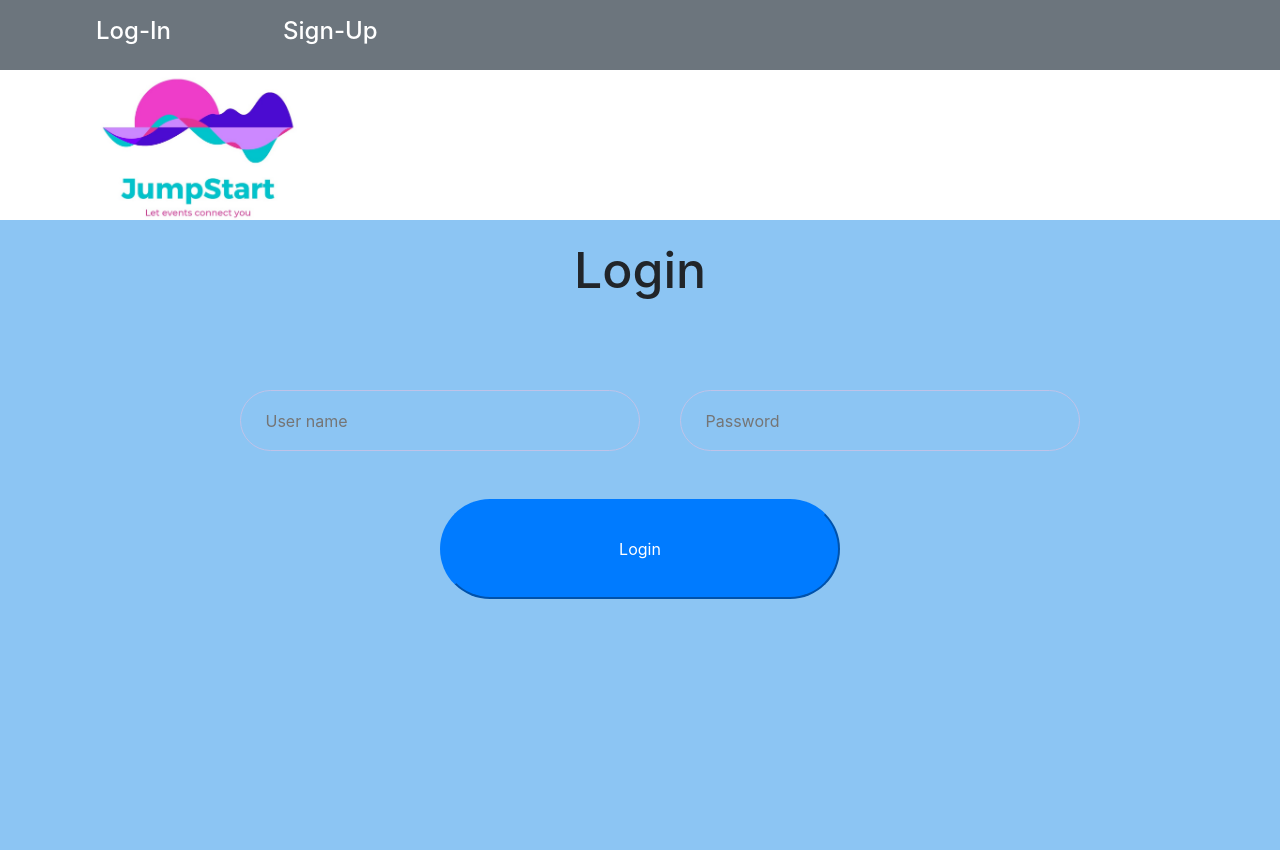
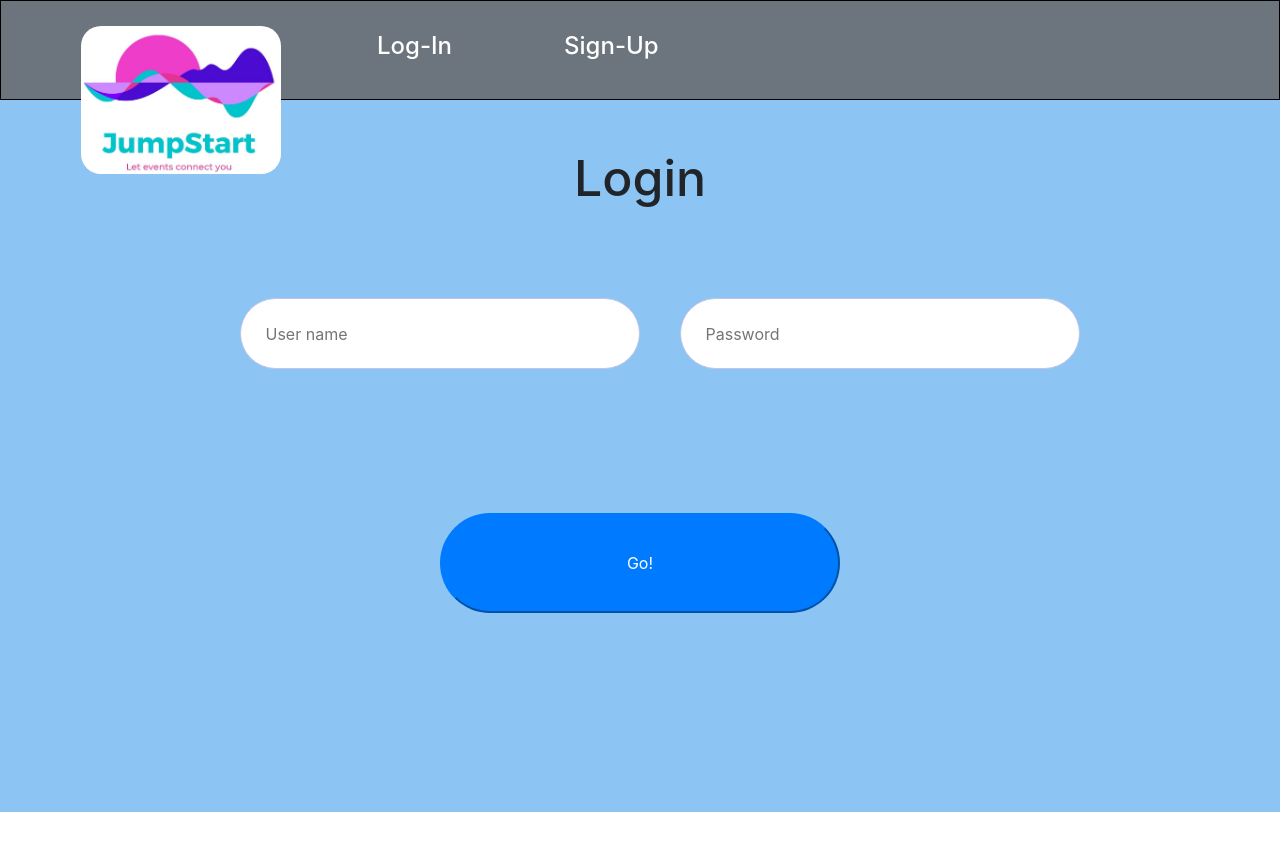
Before and after one commit to noehoro/JumpStart-Frontend, a React (Create React App) app in the folder jumpstart-react/: page / in a window 1280 px wide. Shown: the top 850 px of the page. After the commit the page ends 812 px from the top, so only its background shows below. Built offline with nearby package versions, Linux system fonts and the light colour scheme.

Commit message:
edited colos

```diff
--- a/jumpstart-react/src/components/CategoriesFilters.css
+++ b/jumpstart-react/src/components/CategoriesFilters.css
@@ -12,5 +12,5 @@
 
 .input-height {
   min-height: 55px;
-  border-radius: 8px;
+  border-radius: 20px;
 }
--- a/jumpstart-react/src/components/CategoriesFilters.jsx
+++ b/jumpstart-react/src/components/CategoriesFilters.jsx
@@ -7,7 +7,7 @@ const CategoriesFilters = () => {
       <div className="row mt-3">
         <div className="col-10">
           <div className="">
-            <div className="input-group input-height">
+            <div className="input-group input-height ">
               <input
                 type="text"
                 className="form-control input-height"
@@ -28,7 +28,7 @@ const CategoriesFilters = () => {
         <div className="col-2">
           <div className="dropdown">
             <button
-              className="btn btn-large btn-secondary dropdown-toggle  p-3"
+              className="btn btn-large btn-secondary dropdown-toggle p-3 rounded-pill"
               type="button"
               id="dropdownMenuButton"
               data-toggle="dropdown"
--- a/jumpstart-react/src/components/Category.css
+++ b/jumpstart-react/src/components/Category.css
@@ -1,6 +1,6 @@
 .category-div {
   background-color: white;
-  width: 80vw;
+  width: 70vw;
   height: 200px;
   border-radius: 30px;
 }
--- a/jumpstart-react/src/components/Filters.jsx
+++ b/jumpstart-react/src/components/Filters.jsx
@@ -171,7 +171,7 @@ const Filters = (props) => {
                 onClick={() => {
                   handleSubmit();
                 }}
-                className="btn btn-warning p-3"
+                className="btn btn-warning p-3 rounded-pill"
               >
                 Submit
               </button>
--- a/jumpstart-react/src/components/NavBar.css
+++ b/jumpstart-react/src/components/NavBar.css
@@ -1,15 +1,12 @@
 .custom-nav {
   align-items: center;
-  height: 70px;
+  height: 100px;
   padding: 0.5%;
   font-size: 14px;
   color: white;
   background-color: rgb(108, 117, 125);
   min-height: 8vh;
-}
-
-.navbar-height {
-  min-height: 8vh;
+  border: 0.5px solid black;
 }
 
 .nav-text {
@@ -21,3 +18,11 @@
 .info-margin {
   float: right;
 }
+
+.logo {
+  width: 200px;
+  height: auto;
+  margin-left: 80px;
+  padding: 0;
+  border-radius: 20px;
+}
--- a/jumpstart-react/src/components/NavBar.jsx
+++ b/jumpstart-react/src/components/NavBar.jsx
@@ -13,7 +13,10 @@ const NavBar = (props) => {
 
   return (
     <div className="navbar-height">
-      <ul className="nav custom-nav">
+      <ul className="nav custom-nav align-content-center d-flex">
+        <li>
+          <img width="50px" className="logo" src={process.env.PUBLIC_URL + "/logo.jpeg"} />
+        </li>
         {!id && (
           <li className="nav-item">
             <Link className="nav-link nav-text" to="/">
--- a/jumpstart-react/src/pages/Login.css
+++ b/jumpstart-react/src/pages/Login.css
@@ -10,13 +10,14 @@
 .logo {
   width: 200px;
   height: auto;
+  margin-top: 100px;
   margin-left: 100px;
   padding: 0;
 }
 
 .loginContainer {
   width: 100%;
-  height: 720px;
+  height: 89vh;
   background-color: rgb(140, 197, 243);
   text-align: center;
 }
@@ -53,3 +54,16 @@ input:focus {
 .input-color {
   background-color: white;
 }
+
+.loginBox-2 {
+  width: 400px;
+  height: 71px;
+  margin-top: 50px;
+  margin-left: 40px;
+  border: 1px solid rgb(191, 195, 233);
+  box-sizing: border-box;
+  border-radius: 6px;
+  font-size: 16px;
+  padding-left: 20px;
+  color: black;
+}
--- a/jumpstart-react/src/pages/Login.jsx
+++ b/jumpstart-react/src/pages/Login.jsx
@@ -15,7 +15,7 @@ function Login(props) {
       .then((res) => {
         if (res.data.data) {
           setId(res.data.data.id);
-          console.log(res.data.data.username);
+
           localStorage.setItem("id", res.data.data.id);
           localStorage.setItem("username", res.data.data.username);
         } else {
@@ -27,16 +27,14 @@ function Login(props) {
 
   return (
     <div>
-      <div className="welcomeHeader">
-        <img className="logo" src={process.env.PUBLIC_URL + "/logo.jpeg"} />
-      </div>
+      {/* <div className="welcomeHeader"></div> */}
       <div className="loginContainer">
         <div>
-          <h1 className="loginHeader">Login</h1>
+          <h1 className="loginHeader pt-5">Login</h1>
           <input
             type="text"
             name="userName"
-            className="loginBox input-color rounded-pill"
+            className="loginBox-2 input-color rounded-pill"
             placeholder=" User name"
             value={userName}
             onChange={(e) => setUserName(e.target.value)}
@@ -44,17 +42,17 @@ function Login(props) {
           <input
             type="password"
             name="password"
-            className="loginBox input-color rounded-pill"
+            className="loginBox-2 input-color rounded-pill"
             placeholder=" Password"
             value={password}
             onChange={(e) => setPassword(e.target.value)}
           />
-          <div>
+          <div className="mt-5 pt-5">
             <button
               className="bnt btn-primary mt-5 login-width rounded-pill"
               onClick={login}
             >
-              Login
+              Go!
             </button>
           </div>
         </div>
--- a/jumpstart-react/src/pages/Main.css
+++ b/jumpstart-react/src/pages/Main.css
@@ -1,11 +1,11 @@
 .title-div {
   height: 150px;
-  background-color: lightcyan;
+  background-color: rgb(140, 197, 243);
 }
 
 .categories-div {
   min-height: 800px;
-  background-color: lightcyan;
+  background-color: rgb(140, 197, 243);
 }
 
 .align-text-center {
--- a/jumpstart-react/src/pages/Main.jsx
+++ b/jumpstart-react/src/pages/Main.jsx
@@ -61,7 +61,6 @@ const Main = () => {
           </div>
         </div>
       </>
-      )}
     </div>
   );
 };
```
Also changed, not shown: jumpstart-react/src/components/notifications.jsx (added).
